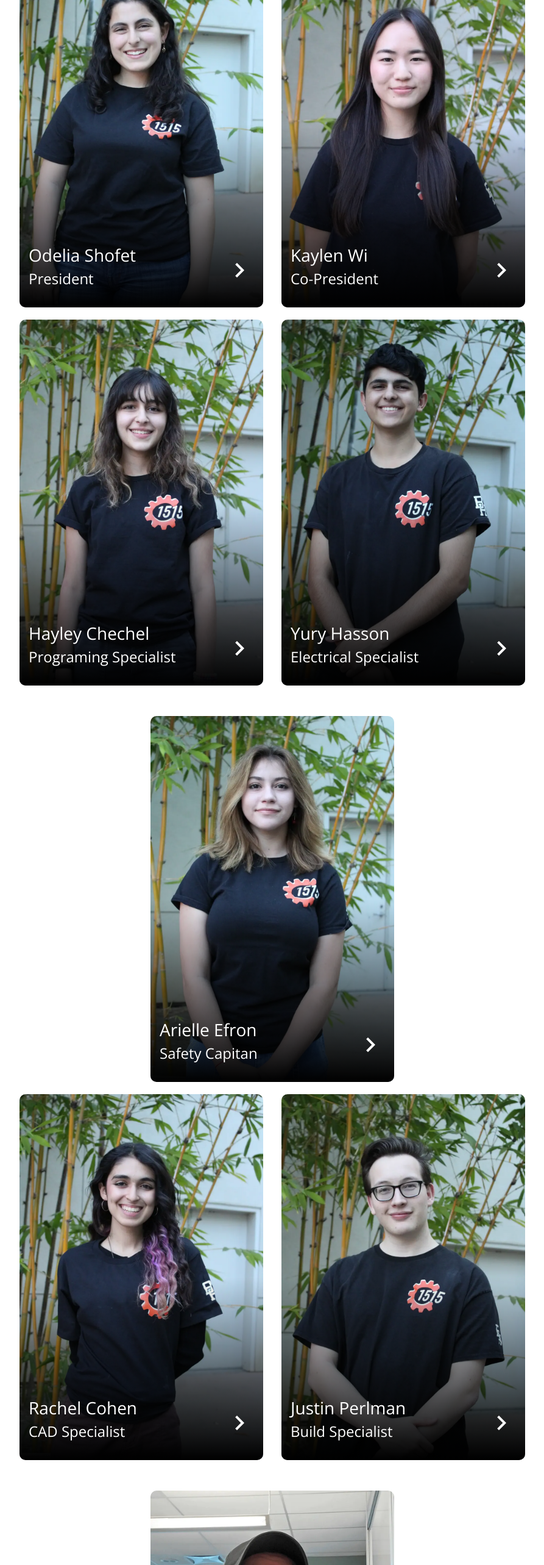
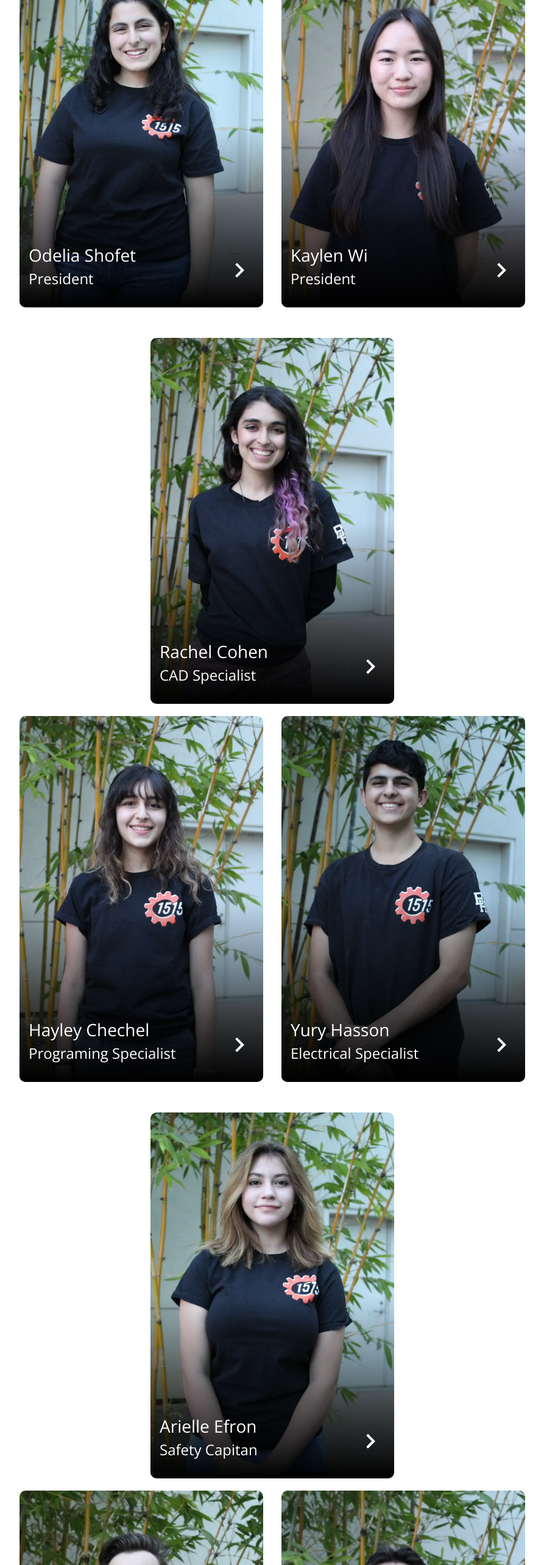
Before and after one commit to scoooozy/vite-team1515, a React (Vite) app: page /Leaders in a window 1280 px wide. Shown: the part 1073-3639 px from the top of the page at 61% size, without its empty margins (193-1086 px from the left). Built offline with nearby package versions, Linux system fonts and the light colour scheme.

Commit message:
gadiel is now on a website so exciting

```diff
--- a/src/components/LeadersPage/LeadersPage.jsx
+++ b/src/components/LeadersPage/LeadersPage.jsx
@@ -45,8 +45,14 @@ const LeadersPage = (props) => {
           <PersonCard
             bg={kay}
             name="Kaylen Wi"
-            position="Co-President"
+            position="President"
             description="This is my fourth year on the team. As electrical specialist, I wire the robot to ensure Build can run the different components they built with the code Programers wrote. Electrical piqued my interest freshman year and since then I worked very hard to increase my knowledge. Mortorq has given me many opportunities from learning how to use power tools to developing my engineering and leadership skills. I have met so many amazing people through this program and hope to encourage more girls to join FIRST."
+          />{" "}
+          <PersonCard
+            bg={rac}
+            name="Rachel Cohen"
+            position="CAD Specialist"
+            description="This is my fourth year with Team 1515. As CAD Specialist, I teach students about Computer Aided Design (CAD) and help them develop their skillson the Solidworks program. Thanks to the Robotics Program, I have developed skills in engineering, machinery, design, and leadership. I hope to continue teaching and encouraging more females, as well as many of those in the Arts departments, to join Robotics."
           />{" "}
         </Row>
         <Row>
@@ -72,16 +78,16 @@ const LeadersPage = (props) => {
         </Row>
         <Row>
           <PersonCard
-            bg={rac}
-            name="Rachel Cohen"
-            position="CAD Specialist"
-            description="This is my third year with Team 1515. As CAD Specialist, I teach students about Computer Aided Design (CAD) and help them develop their skillson the Solidworks program. Thanks to the Robotics Program, I have developed skills in engineering, machinery, design, and leadership. I hope to continue teaching and encouraging more females, as well as many of those in the Arts departments, to join Robotics."
-          />{" "}
-          <PersonCard
             bg={jus}
             name="Justin Perlman"
             position="Build Specialist"
             description="This is my 4th year at Mortorq and taking part in FRC! For the past few years, I’ve been the team’s driver. This year I’m the Build Specialist! It's my duty to teach engineering to our new members, make sure our robot is designed and built with high quality, and keep our build subgroups operating cohesively together! I absolutely love being a part of this team. Everybody has such a positive, inclusive attitude and I couldn't feel more at home. I can't wait to see what we create next! Go Mortorq!"
+          />{" "}
+          <PersonCard
+            bg={gad}
+            name="Gaddiel Noveck"
+            position="Machine Specialist"
+            description="Hey, my name is Gaddiel Noveck and I'm the Machine Specialist! As a senior, I've spent three years with MorTorq, building robots and forming friendships along the way. It's my responsibility to share my knowledge of the workshop with my teammates and to ensure that our machines are always in capable hands. I can't wait to spend the rest of this year building awesome machines!"
           />{" "}
           <PersonCard
             bg={Castle}
```
